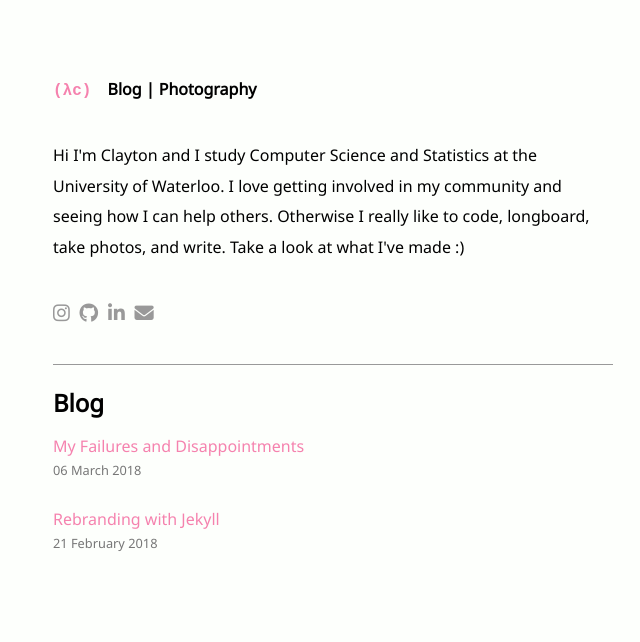
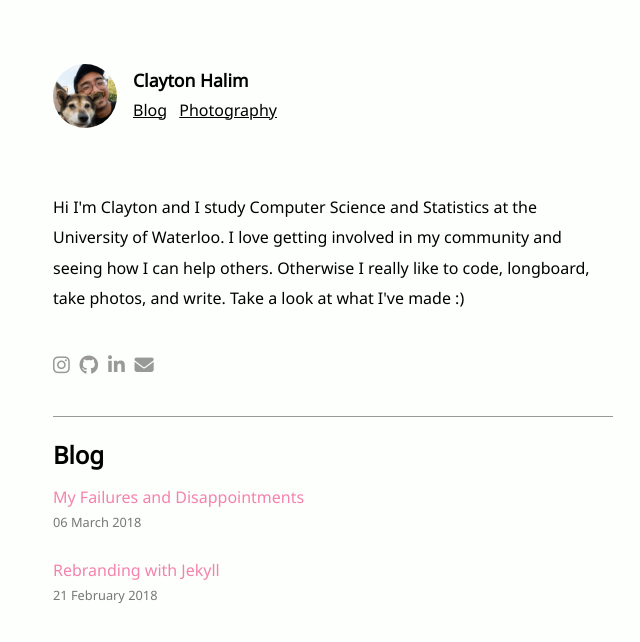
Before and after one commit to clayton-halim/clayton-halim.github.io, a Jekyll site: the page built from index.html, in a window 1280 px wide. Shown: the top 642 px of the page, without its empty margins (307-947 px from the left). Built offline with Jekyll 4.4.1, drawn with Linux system fonts in a browser that asks for light colours; nearby versions of some CDN libraries.

Commit message:
Add new style navbar

```diff
--- a/_includes/nav.html
+++ b/_includes/nav.html
@@ -1,11 +1,12 @@
-<nav id="top-nav" class="navbar-wrapper">
-    <ul class="hlist navbar">
-        <li class="hlist-item"><a class="logo accent hover-accent" href="{{ site.baseurl }}/index">(λc)</a>
-
-        <!-- <li class="hlist-item"><a class="hover-accent nav-link" href="{{ site.baseurl }}index">About</a></li> -->
-        <!-- | -->
-        <li class="hlist-item"><a class="hover-accent nav-link" href="{{ site.baseurl }}/blog">Blog</a></li>
-        |
-        <li class="hlist-item"><a class="hover-accent nav-link" href="{{ site.baseurl }}/gallery">Photography</a></li>
-    </ul>
+<nav class="navbar-wrapper">
+    <a href="{{ site.baseurl }}/">
+        <img id="avatar" src="/assets/images/avatar.jpg"/>
+    </a>
+    <div class="navbar">
+        <p>Clayton Halim</p>
+        <ul class="hlist">
+            <li class="hlist-item"><a class="hover-accent nav-link" href="{{ site.baseurl }}/blog">Blog</a></li>
+            <li class="hlist-item"><a class="hover-accent nav-link" href="{{ site.baseurl }}/gallery">Photography</a></li>
+        </ul>
+    </div>
 </nav>
--- a/assets/css/style.css
+++ b/assets/css/style.css
@@ -63,6 +63,13 @@ a:hover {
     transition: 0.2s color;
 }
 
+#avatar {
+    width: 4em;
+    height: 4em;
+    border-radius: 50%;
+    object-fit: cover;
+}
+
 .hover-accent:hover {
     color: black;
 }
@@ -114,6 +121,7 @@ body {
 
 .hlist-item {
     display: inline;
+    margin-right: 0.5em;
 }
 
 #instagram:hover {
@@ -136,21 +144,29 @@ em {
     font-style: italic;
 }
 
-#top-nav {
-    margin-bottom: 5%;
+.navbar-wrapper {
+    display: flex;
+    width: auto;
+    margin-bottom: 4em;
 }
 
-.navbar-wrapper {
-    font-weight: bold;
-    width: auto;
+.navbar {
+    margin-left: 1em;
 }
 
-.nav-bar {
+.navbar > p {
+    font-size: 1.1em;
+    font-weight: bold;
     margin: 0;
+}
+
+.navbar > .hlist {
+    margin: 0.2em 0;
 }
 
 .nav-link {
     color: black;
+    text-decoration: underline;
 }
 
 .nav-link:hover {
```
Also changed, not shown: assets/images/avatar.jpg (added), assets/images/avatar.png (deleted).
